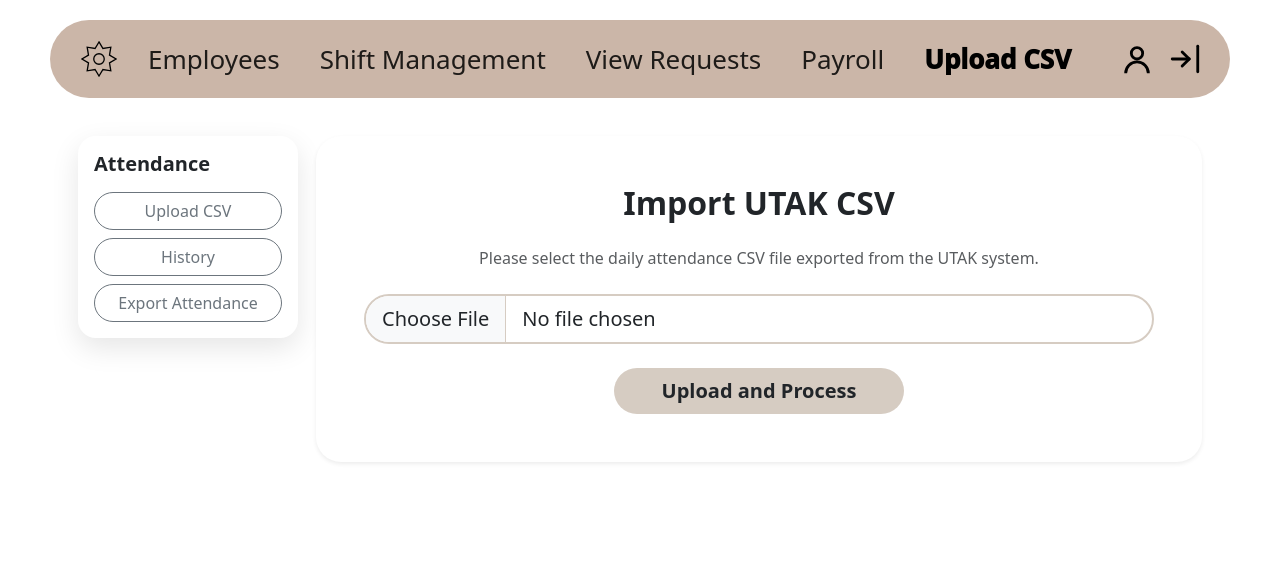
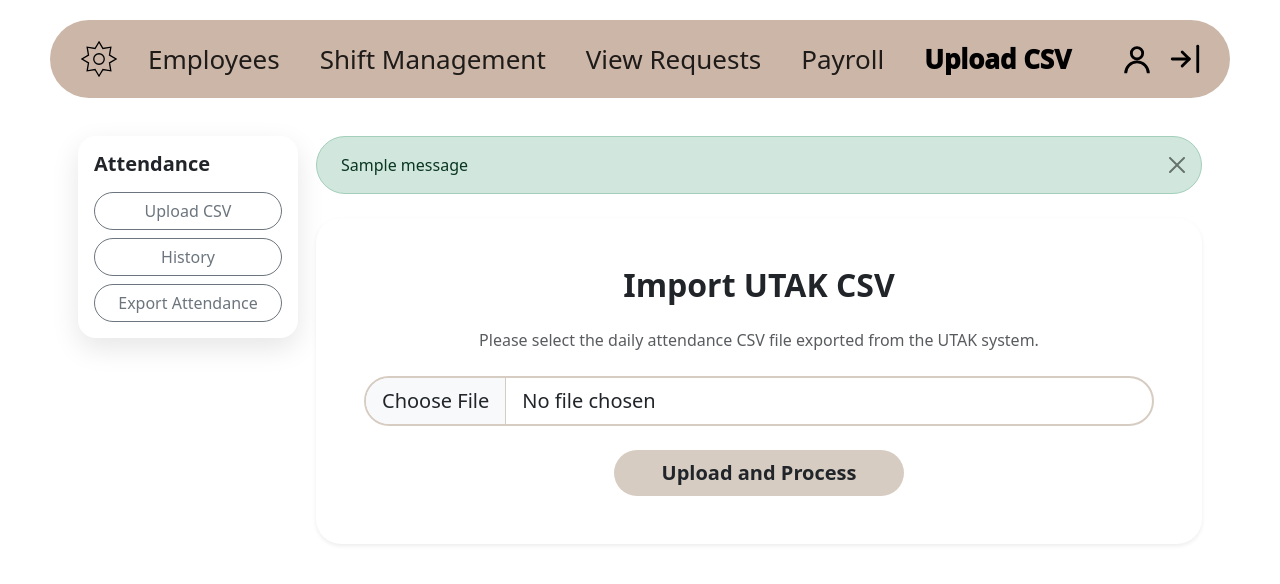
Before and after one commit to ajkiopal/DeJaBrew-PayrollSytem, a Django app: page /attendance/upload/ in a window 1280 px wide. Shown: the top 584 px of the page. Run offline with Django 5.2, Linux system fonts and the light colour scheme; tables that the repository leaves empty hold one stand-in row (values such as "Sample post"); one stand-in notice (Sample message) is shown.

Commit message:
Refactor upload.html for improved file input handling

```diff
--- a/attendance/templates/attendance/upload.html
+++ b/attendance/templates/attendance/upload.html
@@ -20,18 +20,21 @@
 <div class="layout">
   <div class="side">
     <h5 class="fw-bold mb-3">Attendance</h5>
-    <a class="btn btn-outline-secondary w-100 rounded-pill mb-2" href="{% url 'upload_csv' %}">
-      Upload CSV
-    </a>
-    <a class="btn btn-outline-secondary w-100 rounded-pill mb-2" href="{% url 'import_history' %}">
-      History
-    </a>
-    <a class="btn btn-outline-secondary w-100 rounded-pill" href="{% url 'export_attendance' %}">
-      Export Attendance
-    </a>
+    <a class="btn btn-outline-secondary w-100 rounded-pill mb-2" href="{% url 'upload_csv' %}">Upload CSV</a>
+    <a class="btn btn-outline-secondary w-100 rounded-pill mb-2" href="{% url 'import_history' %}">History</a>
+    <a class="btn btn-outline-secondary w-100 rounded-pill" href="{% url 'export_attendance' %}">Export Attendance</a>
   </div>
 
   <div class="maincard">
+    {% if messages %}
+      {% for message in messages %}
+        <div class="alert alert-{{ message.tags }} alert-dismissible fade show rounded-pill mb-4 px-4" role="alert">
+          {{ message }}
+          <button type="button" class="btn-close" data-bs-dismiss="alert" aria-label="Close"></button>
+        </div>
+      {% endfor %}
+    {% endif %}
+
     <div class="content-card shadow-sm p-5 text-center" style="background-color: white; border-radius: 25px;">
       <h2 class="mb-4" style="font-weight: bold;">Import UTAK CSV</h2>
       <p class="text-muted mb-4">Please select the daily attendance CSV file exported from the UTAK system.</p>
@@ -39,14 +42,17 @@
       <form method="post" enctype="multipart/form-data">
         {% csrf_token %}
         <div class="mb-4">
-          <input type="file" name="utak_csv" class="form-control form-control-lg rounded-pill" onchange="validateFile()" required
+          <input type="file" id="utak_csv_input" name="utak_csv"
+                 class="form-control form-control-lg rounded-pill"
+                 onchange="validateFile()" required
                  style="border: 2px solid #d6ccc2;">
 
           <div id="error-message" class="text-danger mt-2" style="display: none; font-weight: 500;">
               ⚠️ Error: This system only accepts .csv files. Please select a valid file.
           </div>
         </div>
-        <button type="submit" class="btn btn-lg px-5 rounded-pill"
+
+        <button type="submit" id="submit-btn" class="btn btn-lg px-5 rounded-pill"
                 style="background-color: #d6ccc2; font-weight: bold; border: none;">
           Upload and Process
         </button>
@@ -64,15 +70,14 @@ function validateFile() {
     const submitBtn = document.getElementById('submit-btn');
     const fileName = fileInput.value;
 
-    // Check for .csv extension
     if (!fileName.toLowerCase().endsWith('.csv')) {
-        errorMsg.style.display = 'block'; // Show error
-        submitBtn.disabled = true;        // Block the button
+        errorMsg.style.display = 'block';
+        submitBtn.disabled = true;
         submitBtn.style.opacity = '0.5';
         fileInput.classList.add('is-invalid');
     } else {
-        errorMsg.style.display = 'none';  // Hide error
-        submitBtn.disabled = false;       // Unblock button
+        errorMsg.style.display = 'none';
+        submitBtn.disabled = false;
         submitBtn.style.opacity = '1';
         fileInput.classList.remove('is-invalid');
         fileInput.classList.add('is-valid');
```
